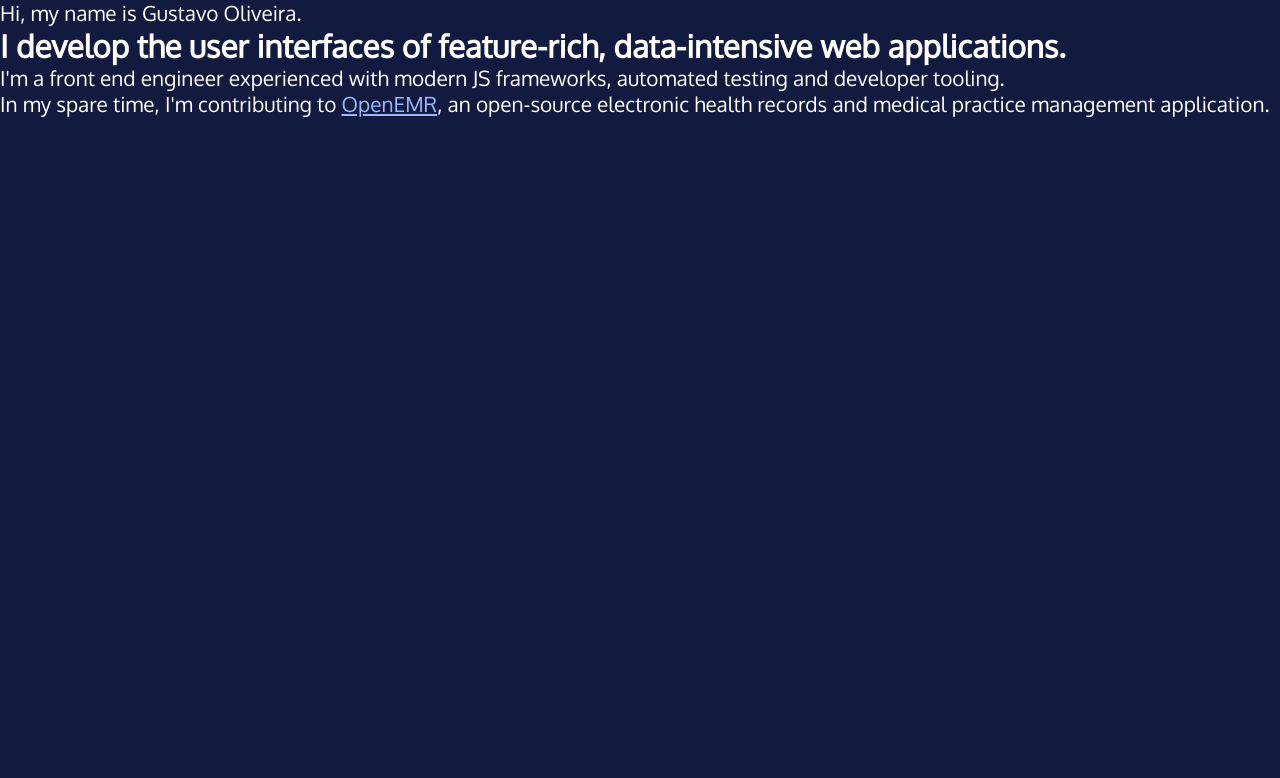
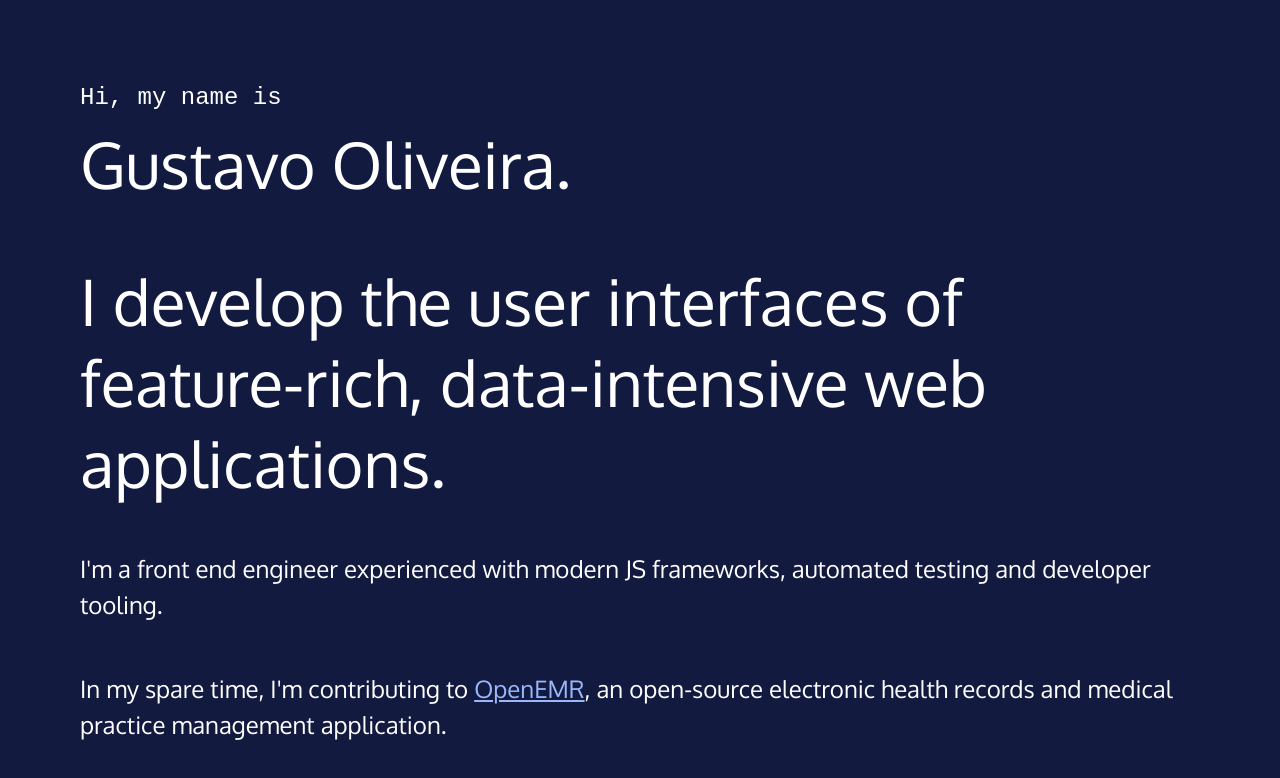
Before and after one commit to raskolnikov-rodion/raskolnikov-rodion.github.io, a website: page index.html in a window 1280 px wide. Drawn offline with nearby package versions, Linux system fonts and the light colour scheme; files that its build step writes are made by us from their sources; a web font is replaced by a local one.

Commit message:
feat(intro): style intro section elements

```diff
--- a/index.html
+++ b/index.html
@@ -13,10 +13,12 @@
     <link rel="stylesheet" href="./dist/styles.css" />
   </head>
   <body>
-    <section id="intro">
-      <p>Hi, my name is <span>Gustavo Oliveira.</span></p>
+    <section class="intro">
+      <p class="intro__greeting">
+        Hi, my name is <span>Gustavo Oliveira.</span>
+      </p>
 
-      <h2>
+      <h2 class="intro__header">
         I develop the user interfaces of feature-rich, data-intensive web
         applications.
       </h2>
--- /dev/null
+++ b/styles/_intro.scss
@@ -0,0 +1,28 @@
+.intro {
+  padding: 5rem;
+
+  p {
+    font-size: 1.5rem;
+    line-height: 1.5;
+  }
+
+  p,
+  &__header {
+    margin-bottom: 3rem;
+  }
+
+  &__header {
+    font-weight: normal;
+    font-size: 4rem;
+  }
+
+  &__greeting {
+    font-family: var(--font-family-mono);
+
+    span {
+      display: block;
+      font-size: 4rem;
+      font-family: var(--font-family-sans);
+    }
+  }
+}
--- a/styles/main.scss
+++ b/styles/main.scss
@@ -1,3 +1,4 @@
 @import 'base';
 @import 'colors';
 @import 'typography';
+@import 'intro';
```
Also changed, not shown: dist/styles.css (added).
